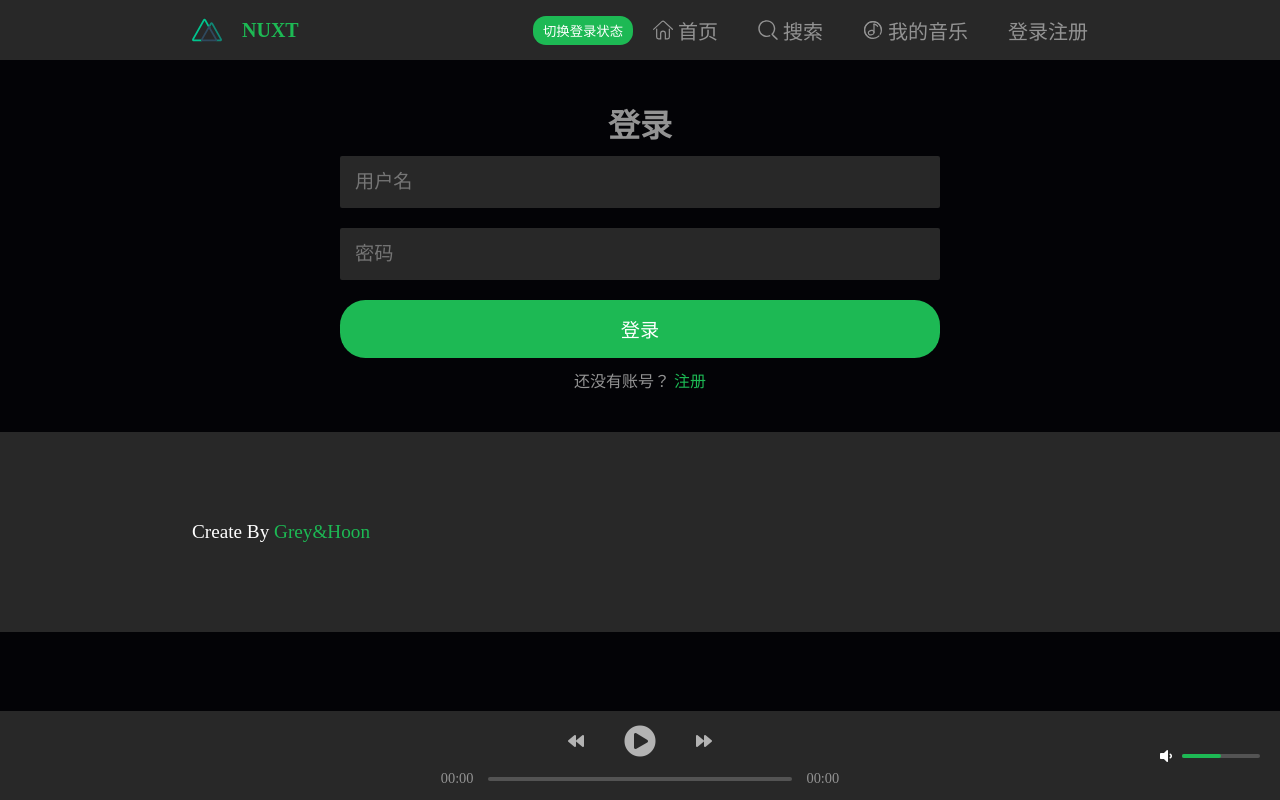
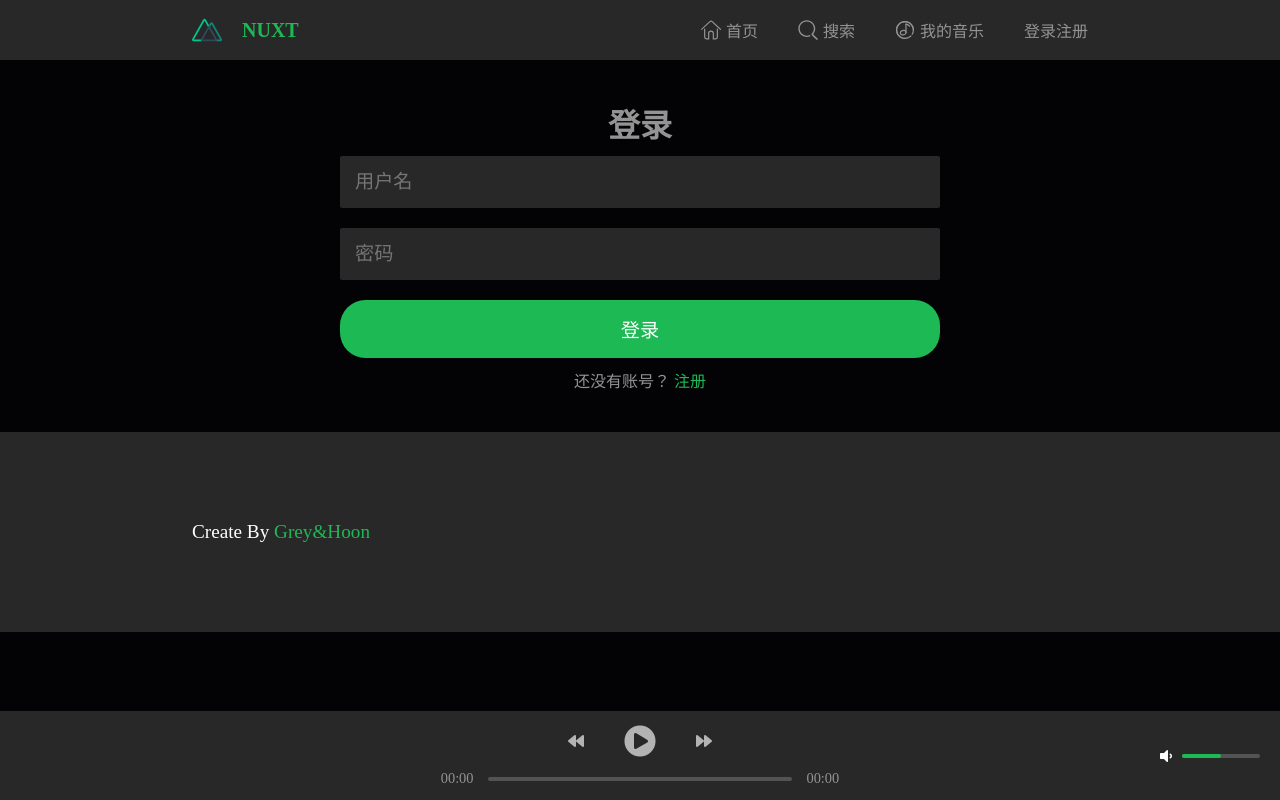
Before and after one commit to jellli/web-music-client, a Nuxt app: page /login in a window 1280 px wide. Built offline with nearby package versions, Linux system fonts and the light colour scheme.

Commit message:
菜单栏错误更正

```diff
--- a/components/Navbar.vue
+++ b/components/Navbar.vue
@@ -29,12 +29,6 @@
       </div>
       <div class="warpper align-center">
         <div class="top-menu align-center">
-          <button
-            @click="() => this.$store.commit('toggleLoginState')"
-            style="margin:0 20px;outline:none;border:none;background-color:#1db954;padding:5px 10px;border-radius:13px;cursor:pointer;"
-          >
-            切换登录状态
-          </button>
           <div class="menu-item">
             <svg
               t="1586781986610"
@@ -110,7 +104,7 @@
                 fill="#939393"
               ></path>
             </svg>
-            <nuxt-link to="/user/mymusic">我的音乐</nuxt-link>
+            <nuxt-link to="/mymusic">我的音乐</nuxt-link>
           </div>
         </div>
         <div class="menu-item" v-if="this.$store.state.isLogin === false">
@@ -145,7 +139,7 @@ export default {};
   background: #282828;
   a {
     color: #939393;
-    font-size: 20px;
+    font-size: 1rem;
     transition: 0.3s color ease;
     &:hover {
       color: #fff;
```
